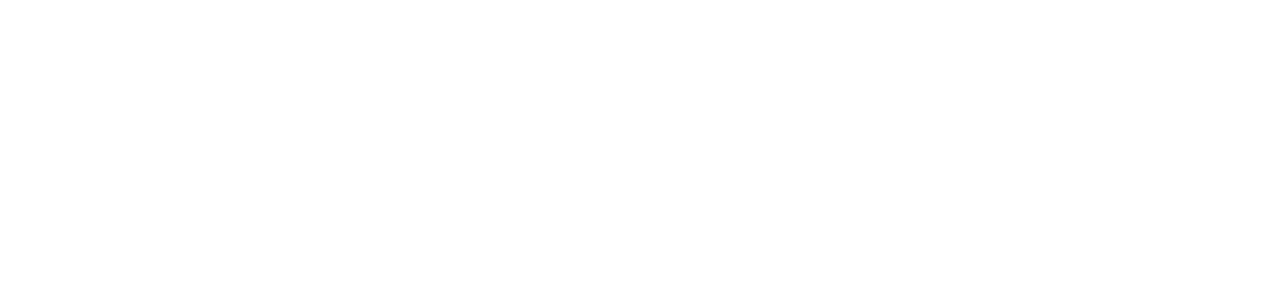
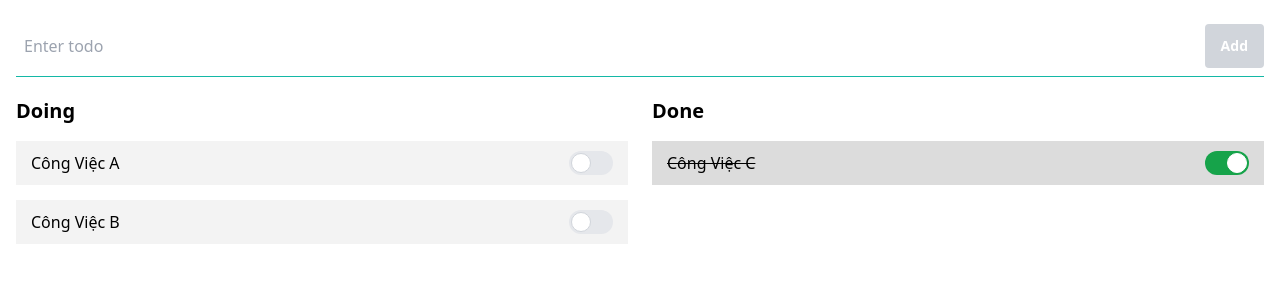
Before and after one commit to phongnhadn1991/reactjs_spacedev_course, a React (Vite) app: page / in a window 1280 px wide. Shown: the top 300 px of the page. Built offline with nearby package versions, Linux system fonts and the light colour scheme.

Commit message:
todoList

```diff
--- a/src/App.jsx
+++ b/src/App.jsx
@@ -1,10 +1,71 @@
+import { useState } from "react"
 import "./assets/tailwind.css"
+import ToDoList from "./components/ToDoList"
 
 function App() {
+  const defaultToDoList = [
+    {
+      id: 1,
+      name: 'Công Việc A',
+      isCompleted: false
+    },
+    {
+      id: 2,
+      name: 'Công Việc B',
+      isCompleted: false
+    },
+    {
+      id: 3,
+      name: 'Công Việc C',
+      isCompleted: true
+    },
+  ]
+  const [toDoList, setToDoList] = useState(defaultToDoList)
+
+  const onAdd = (name) => {
+    const task = {
+      id: Date.now(),
+      name,
+      isCompleted: false
+    }
+    setToDoList([...toDoList, task])
+  }
+
+  const onCompleted = (id) => {
+    let task = toDoList.find(e => e.id === id)
+    if (task) {
+      task.isCompleted = true
+      setToDoList([...toDoList])
+    }
+  }
+
+  const onDoing = (id) => {
+    let task = toDoList.find(e => e.id === id)
+    if (task) {
+      task.isCompleted = false
+      setToDoList([...toDoList])
+    }
+  }
+
+  const handleStatus = (id) => {
+    let task = toDoList.find(e => e.id === id)
+    console.log(toDoList)
+    if (task) {
+      if (task.isCompleted == false) {
+        onCompleted(id)
+      } else {
+        onDoing(id)
+      }
+    }
+  }
 
   return (
     <>
-
+      <ToDoList
+        toDoList={toDoList}
+        onAdd={onAdd}
+        handleStatus={handleStatus}
+      ></ToDoList>
     </>
   )
 }
--- /dev/null
+++ b/src/components/ToDoList/index.jsx
@@ -0,0 +1,99 @@
+import React, { useState } from "react";
+import styled from "styled-components";
+
+const ToDoListStyle = styled.div`
+  .items {
+    display: flex;
+    flex-flow: column;
+    gap: 15px;
+  }
+`;
+
+export default function ToDoList({ toDoList, onAdd, handleStatus }) {
+  const listDoing = toDoList.filter((e) => !e.isCompleted);
+  const listDone = toDoList.filter((e) => e.isCompleted);
+
+  const [value, setValue] = useState("");
+  const _onAdd = () => {
+    onAdd(value.trim());
+    setValue("");
+  };
+
+  return (
+    <ToDoListStyle className="px-4 py-4">
+      <form className="w-full mb-5">
+        <div className="flex items-center border-b border-teal-500 py-2">
+          <input
+            className="appearance-none bg-transparent border-none w-full text-gray-700 mr-3 py-1 px-2 leading-tight focus:outline-none"
+            type="text"
+            placeholder="Enter todo"
+            onChange={(e) => {
+              setValue(e.target.value);
+            }}
+            value={value}
+          />
+          <button
+            className="flex-shrink-0 bg-teal-500 hover:bg-teal-700  text-white py-3 px-4 rounded hover:border-teal-700 text-sm font-semibold disabled:bg-gray-300 disabled:cursor-not-allowed "
+            type="button"
+            disabled={!value.trim()}
+            onClick={_onAdd}
+          >
+            Add
+          </button>
+        </div>
+      </form>
+      <div className="flex gap-6">
+        <div className="w-full ml-auto h-12">
+          <h4 className="text-xl font-semibold mb-4">Doing</h4>
+          <div className="items">
+            {listDoing.map((todo) => (
+              <ToDoItem key={todo.id} handleStatus={handleStatus} {...todo} />
+            ))}
+          </div>
+        </div>
+        <div className="w-full ml-auto h-12">
+          <h4 className="text-xl font-semibold mb-4">Done</h4>
+          <div className="items">
+            {listDone.map((todo) => (
+              <ToDoItem key={todo.id} handleStatus={handleStatus} {...todo} />
+            ))}
+          </div>
+        </div>
+      </div>
+    </ToDoListStyle>
+  );
+}
+
+const ToDoItemStyle = styled.div`
+  display: flex;
+  gap: 20px;
+  justify-content: space-between;
+  padding: 10px 15px;
+  background: #f3f3f3;
+  &.isCompleted {
+    background: #dcdcdc;
+    .name {
+      text-decoration: line-through;
+    }
+  }
+`;
+
+export const ToDoItem = (props) => {
+  const { id, name, isCompleted, handleStatus } = props;
+  return (
+    <ToDoItemStyle className={isCompleted ? "isCompleted" : ""}>
+      <div className="name">{name}</div>
+      <label className="relative inline-flex items-center cursor-pointer">
+        <input
+          type="checkbox"
+          defaultValue
+          className="sr-only peer"
+          defaultChecked={isCompleted}
+          onClick={() => handleStatus(id)}
+          // onChange={(e) => console.log(e)}
+        />
+        <div className="w-11 h-6 bg-gray-200 rounded-full peer peer-checked:after:translate-x-full rtl:peer-checked:after:-translate-x-full peer-checked:after:border-white after:content-[''] after:absolute after:top-0.5 after:start-[2px] after:bg-white after:border-gray-300 after:border after:rounded-full after:h-5 after:w-5 after:transition-all peer-checked:bg-green-600" />
+      </label>
+    </ToDoItemStyle>
+  );
+};
```
